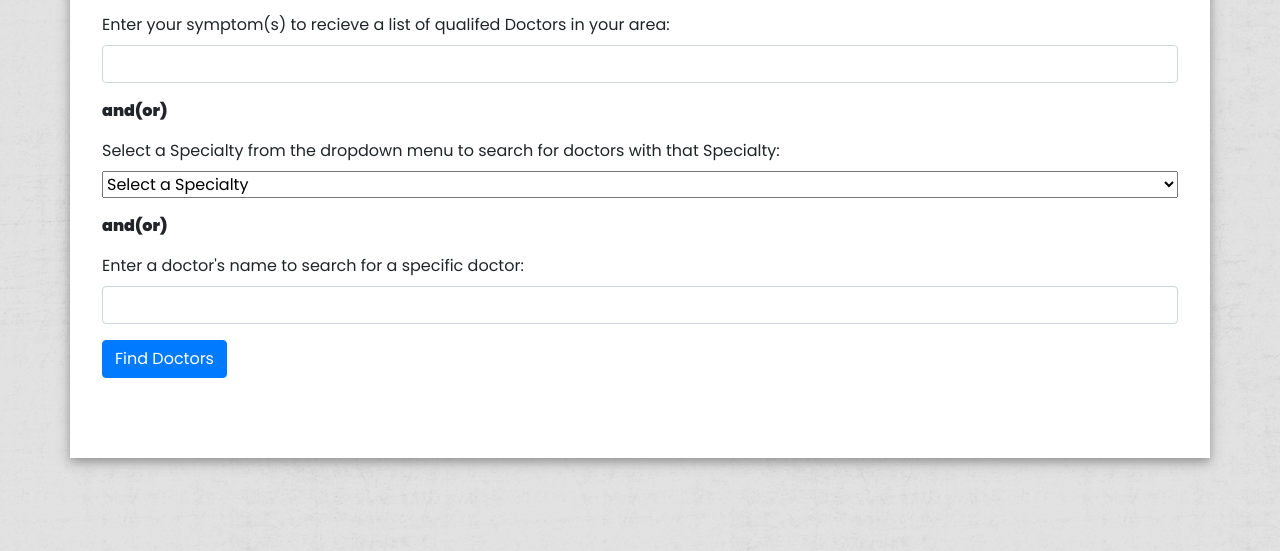
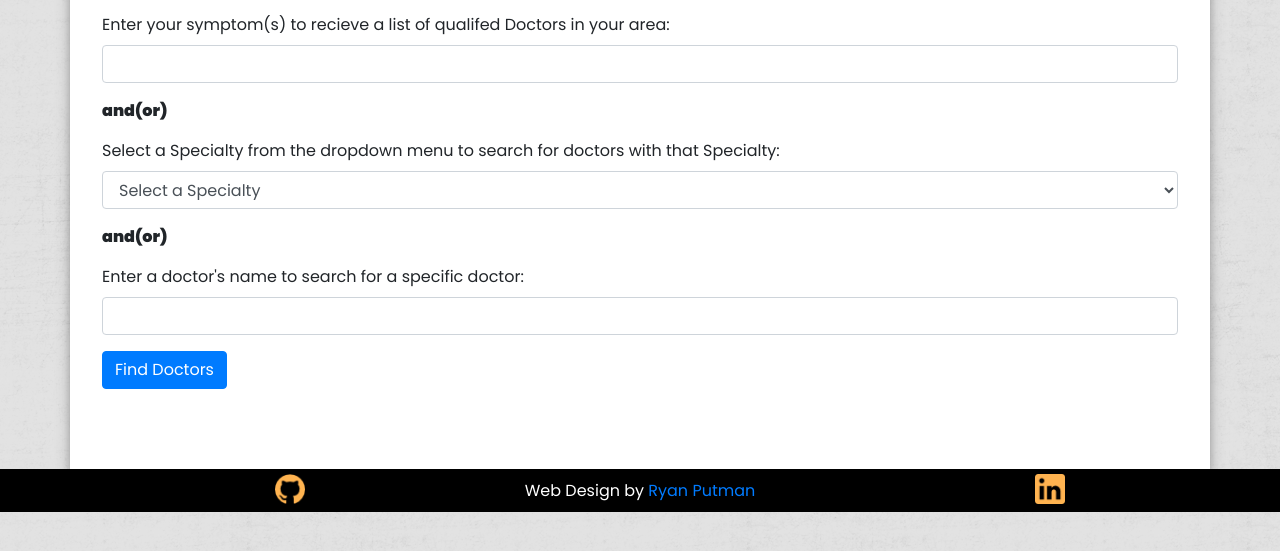
Before and after one commit to putman10/medical-directory, a website built with webpack: page src/index.html in a window 1280 px wide. Shown: the part 231-782 px from the top of the page. Built offline with nearby package versions, Linux system fonts and the light colour scheme.

Commit message:
add github, linkedin and portfolio link to footer

```diff
--- a/src/index.html
+++ b/src/index.html
@@ -23,8 +23,8 @@
       <p class="bold">and(or)</p>
       <div class="form-group" id="specialties-group">
         <label for="specialties">Select a Specialty from the dropdown menu to search for doctors with that Specialty:</label>
-        <select name="specialties" id="specialties">
-          <option value='' selected>Select a Specialty</option>
+        <select class="form-control" name="specialties" id="specialties">
+          <option  value='' selected>Select a Specialty</option>
         </select>
       </div>
       <p class="bold">and(or)</p>
@@ -37,5 +37,20 @@
     <div class="row" id="results">
     </div>
   </div>
+  <div class="footer">
+    <div class="container">
+      <div class="row">
+        <div class="col-md-4">
+          <a href="https://putman10.github.io/portfolio/"><span id="github"></span></a>
+        </div>
+        <div class="col-md-4">
+          <p> Web Design by <a href="https://putman10.github.io/portfolio/">Ryan Putman</a></p>
+        </div>
+        <div class="col-md-4">
+          <a href="https://putman10.github.io/portfolio/"><span id="linkedin"></span></a>
+        </div>
+      </div>
+    </div>
+  </div>
 </body>
 </html>
--- a/src/styles.css
+++ b/src/styles.css
@@ -59,9 +59,46 @@ select {
     width: 100%;
 }
 
+#linkedin {
+    background-image: url('./img/linkedin-logo.png');
+    width: 30px;
+    height: 30px;
+    margin: 5px 15px;
+    position: absolute;
+    background-size: contain;
+}
+
+#github {
+    background-image: url('./img/github-logo.png');
+    width: 30px;
+    height: 30px;
+    margin: 5px 15px;
+    position: absolute;
+    background-size: contain;
+}
+
+#github:hover,
+#linkedin:hover {
+  background-color: white;
+  border-radius: 15px;
+}
+
+.footer {
+    background: black;
+    color: white;
+    position: absolute;
+    width: 100%;
+    text-align: center;
+}
+
+.footer p{
+    line-height: 43px;
+    margin-bottom: 0;
+}
+
 #results {
     margin-top: 2rem;
-    background-color: lightgray;
+    background-color: #ffb350;
 }
 
 .bold {
```
Also changed, not shown: src/img/github-logo.png (added), src/img/linkedin-logo.png (added).
